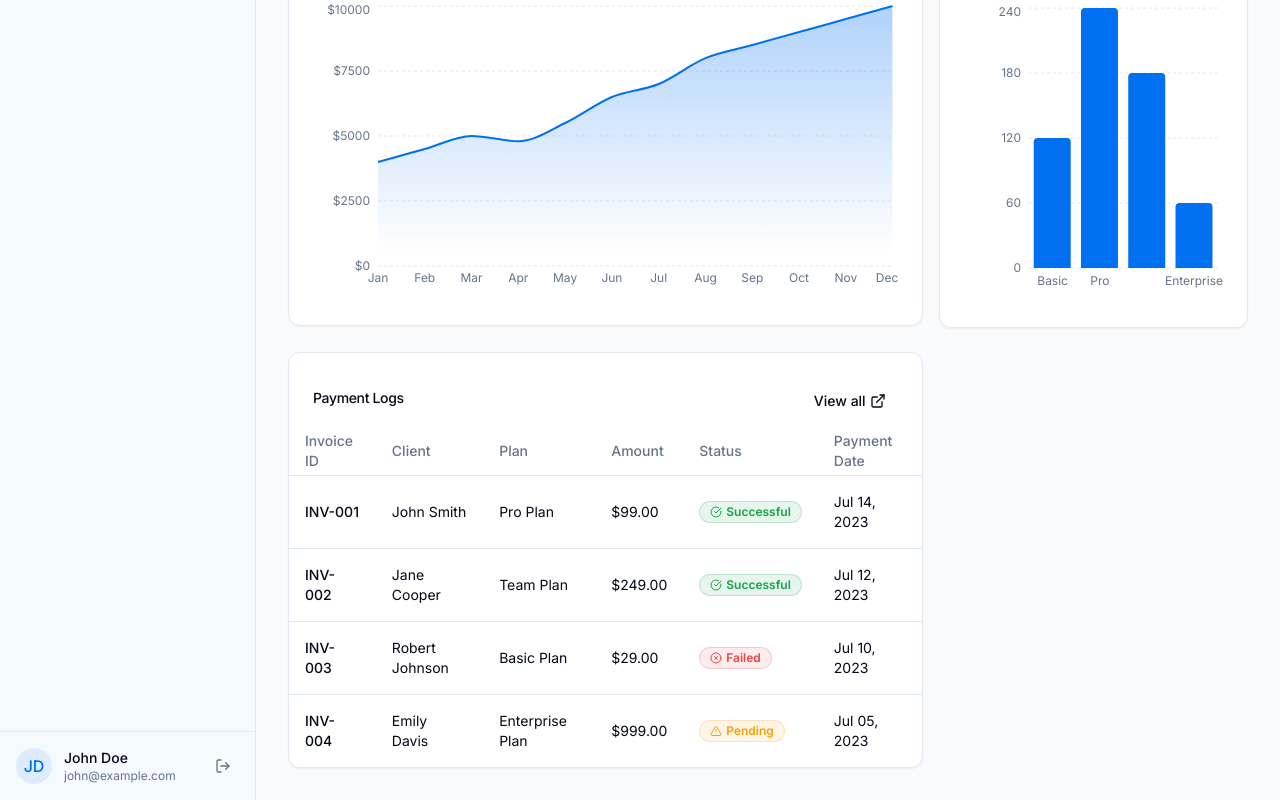
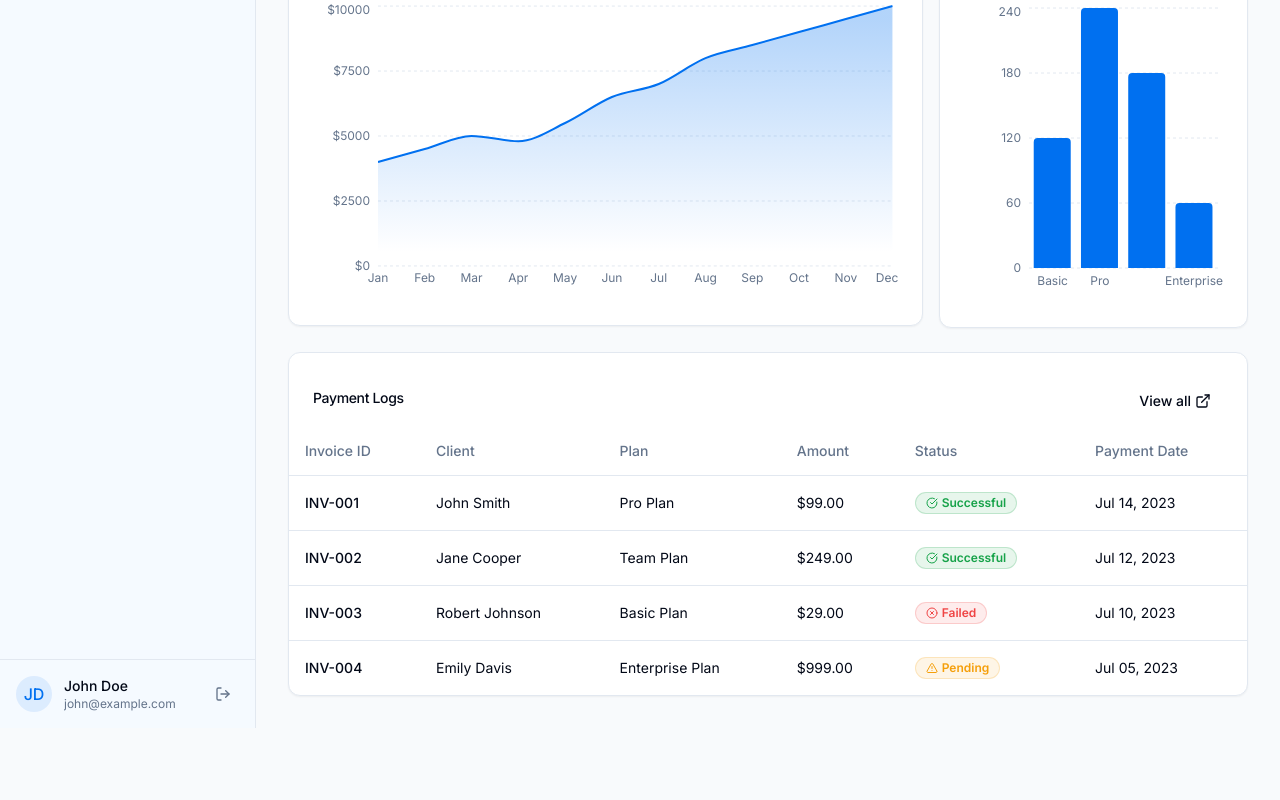
Before and after one commit to runco02X/itaja-dashboardly, a React (Vite) app: page /projects/1 in a window 1280 px wide. Shown: the part 508-1308 px from the top of the page. After the commit the page ends 1236 px from the top, so only its background shows below. Built offline with nearby package versions, Linux system fonts and the light colour scheme; sample sign-in values are in the browser's storage.

Commit message:
Move section out sidebar
Moves a section from the sidebar to fill the width.

```diff
--- a/src/pages/ProjectDashboard.tsx
+++ b/src/pages/ProjectDashboard.tsx
@@ -95,10 +95,8 @@ const ProjectDashboard = () => {
         </div>
       </div>
 
-      <div className="grid gap-4 md:grid-cols-2 lg:grid-cols-3">
-        <div className="md:col-span-2">
-          <ProjectPaymentLogs projectId={projectId || ''} />
-        </div>
+      <div className="w-full">
+        <ProjectPaymentLogs projectId={projectId || ''} />
       </div>
     </div>
   );
```
